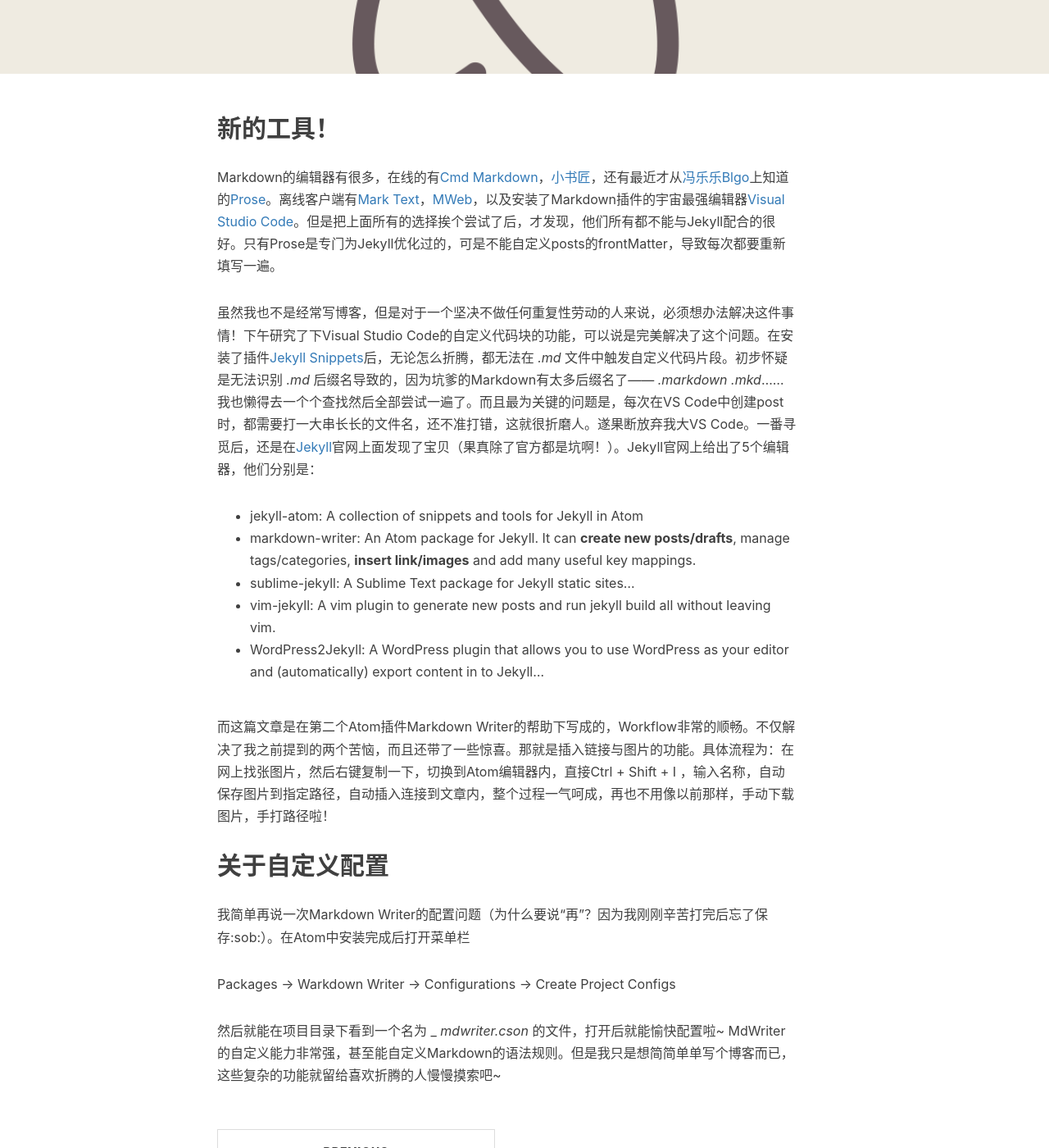
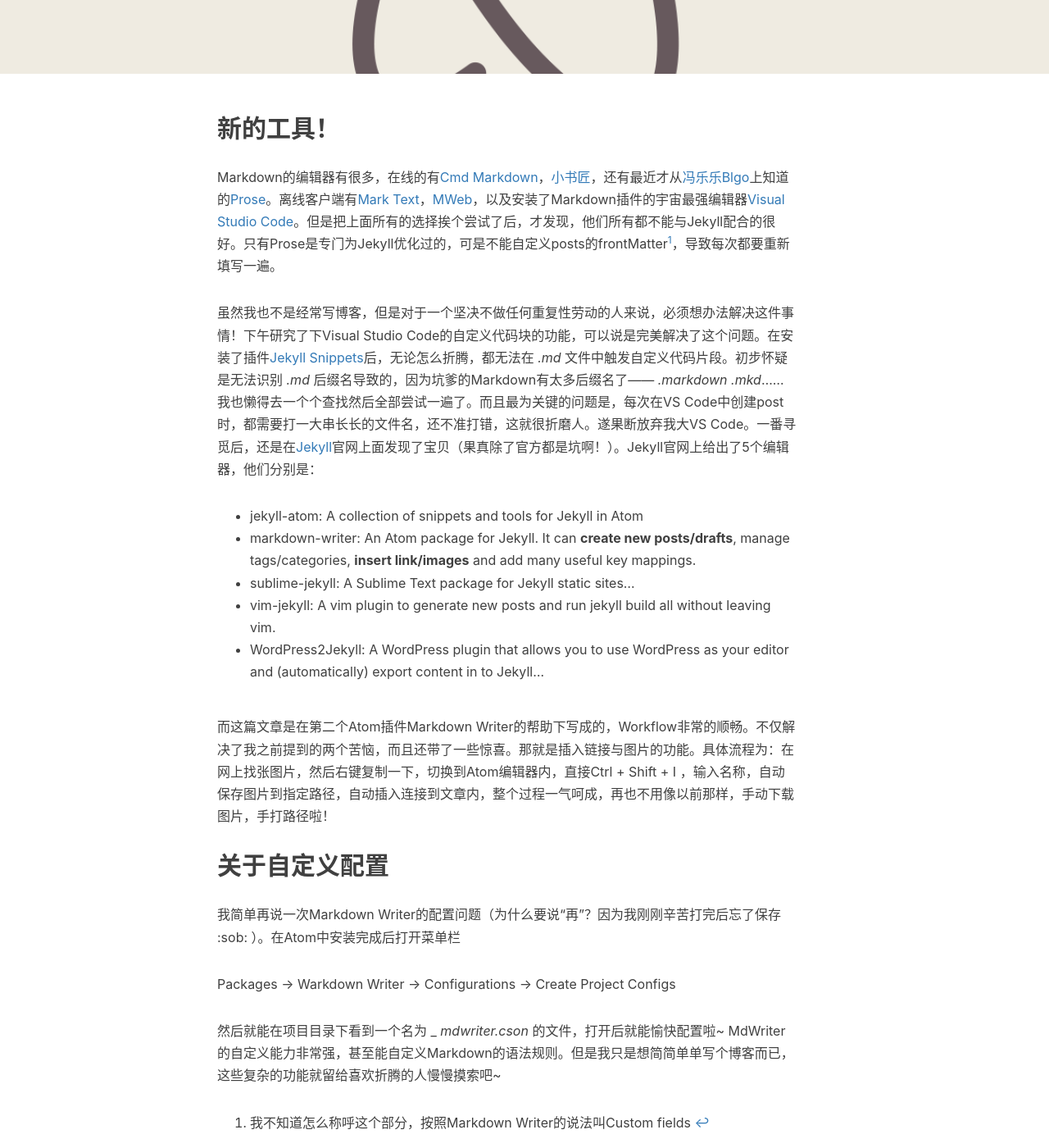
Before and after one commit to wbdwsqwwn/lloyar.github.io, a Jekyll site: the page built from _posts/2018/2018-10-07-use-atom-to-publish-posts.md, in a window 1280 px wide and 1400 px high, scrolled down 367 px. Shown: the whole window at 82% size. Built offline with Jekyll 4.4.1, drawn with Linux system fonts in a browser that asks for light colours; nearby versions of some CDN libraries; comment, search, counter and statistics services are not loaded.

Commit message:
[Update] update post

```diff
--- a/_posts/2018/2018-10-07-use-atom-to-publish-posts.md
+++ b/_posts/2018/2018-10-07-use-atom-to-publish-posts.md
@@ -10,7 +10,9 @@
 ---
 
 ## 新的工具！
-Markdown的编辑器有很多，在线的有[Cmd Markdown][1]，[小书匠][2]，还有最近才从[冯乐乐Blgo][3]上知道的[Prose](http://prose.io/)。离线客户端有[Mark Text](https://github.com/marktext/marktext)，[MWeb](https://zh.mweb.im/index.html)，以及安装了Markdown插件的宇宙最强编辑器[Visual Studio Code][4]。但是把上面所有的选择挨个尝试了后，才发现，他们所有都不能与Jekyll配合的很好。只有Prose是专门为Jekyll优化过的，可是不能自定义posts的frontMatter，导致每次都要重新填写一遍。
+Markdown的编辑器有很多，在线的有[Cmd Markdown][1]，[小书匠][2]，还有最近才从[冯乐乐Blgo][3]上知道的[Prose](http://prose.io/)。离线客户端有[Mark Text](https://github.com/marktext/marktext)，[MWeb](https://zh.mweb.im/index.html)，以及安装了Markdown插件的宇宙最强编辑器[Visual Studio Code][4]。但是把上面所有的选择挨个尝试了后，才发现，他们所有都不能与Jekyll配合的很好。只有Prose是专门为Jekyll优化过的，可是不能自定义posts的frontMatter[^1]，导致每次都要重新填写一遍。
+
+[^1]: 我不知道怎么称呼这个部分，按照Markdown Writer的说法叫Custom fields
 
 虽然我也不是经常写博客，但是对于一个坚决不做任何重复性劳动的人来说，必须想办法解决这件事情！下午研究了下Visual Studio Code的自定义代码块的功能，可以说是完美解决了这个问题。在安装了插件[Jekyll Snippets][5]后，无论怎么折腾，都无法在 _.md_ 文件中触发自定义代码片段。初步怀疑是无法识别 _.md_ 后缀名导致的，因为坑爹的Markdown有太多后缀名了—— _.markdown_ _.mkd_……我也懒得去一个个查找然后全部尝试一遍了。而且最为关键的问题是，每次在VS Code中创建post时，都需要打一大串长长的文件名，还不准打错，这就很折磨人。遂果断放弃我大VS Code。一番寻觅后，还是在[Jekyll](https://jekyllrb.com/resources/)官网上面发现了宝贝（果真除了官方都是坑啊！）。Jekyll官网上给出了5个编辑器，他们分别是：
 
@@ -23,7 +25,7 @@
 而这篇文章是在第二个Atom插件Markdown Writer的帮助下写成的，Workflow非常的顺畅。不仅解决了我之前提到的两个苦恼，而且还带了一些惊喜。那就是插入链接与图片的功能。具体流程为：在网上找张图片，然后右键复制一下，切换到Atom编辑器内，直接Ctrl + Shift + I ，输入名称，自动保存图片到指定路径，自动插入连接到文章内，整个过程一气呵成，再也不用像以前那样，手动下载图片，手打路径啦！
 
 ## 关于自定义配置
-我简单再说一次Markdown Writer的配置问题（为什么要说“再”？因为我刚刚辛苦打完后忘了保存:sob:）。在Atom中安装完成后打开菜单栏
+我简单再说一次Markdown Writer的配置问题（为什么要说“再”？因为我刚刚辛苦打完后忘了保存 :sob: ）。在Atom中安装完成后打开菜单栏
 
 Packages -> Warkdown Writer -> Configurations -> Create Project Configs
 
```
